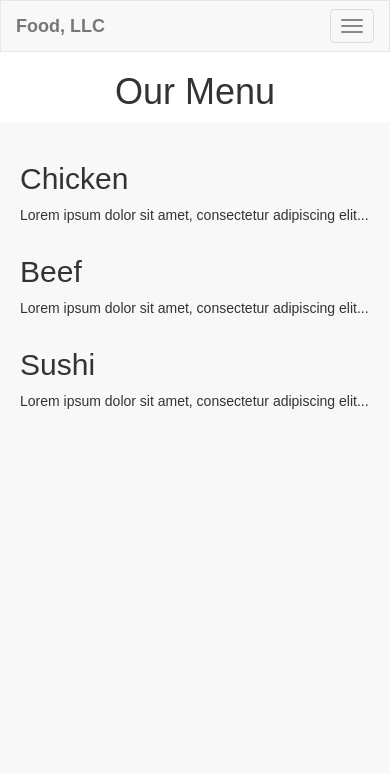
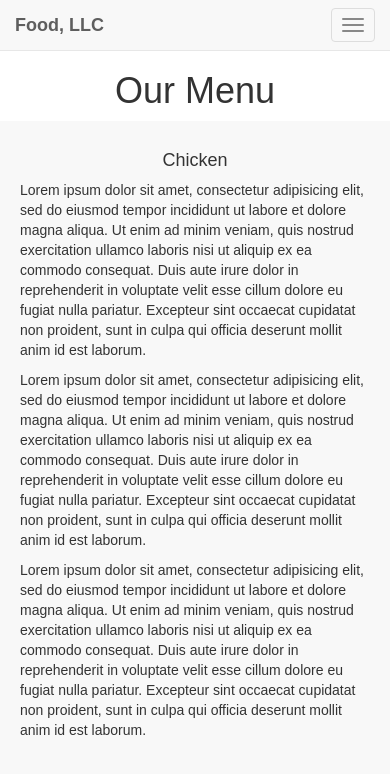
Before and after one commit to Alexlpub/module3-Solution, a plain HTML site: page index.html in a window 390 px wide. Drawn offline with nearby package versions, Linux system fonts and the light colour scheme.

Commit message:
Refactor index.html for improved structure and content
Updated meta charset to 'utf-8' and modified navbar and section structure for better responsiveness. Enhanced content descriptions for menu items.

```diff
--- a/index.html
+++ b/index.html
@@ -1,25 +1,27 @@
 <!DOCTYPE html>
 <html lang="en">
 <head>
-  <meta charset="UTF-8">
+  <meta charset="utf-8">
+  <meta http-equiv="X-UA-Compatible" content="IE=edge">
   <meta name="viewport" content="width=device-width, initial-scale=1">
+  <title>Food, LLC - Our Menu</title>
 
-  <title>Food, LLC</title>
-
-  <!-- Bootstrap CSS (via CDN) -->
+  <!-- Bootstrap 3.3.7 CSS (swap for your local Lecture25 copy if you prefer) -->
   <link rel="stylesheet" href="https://maxcdn.bootstrapcdn.com/bootstrap/3.3.7/css/bootstrap.min.css">
-
-  <!-- Custom CSS -->
+  <!-- Our styles -->
   <link rel="stylesheet" href="css/styles.css">
 </head>
 <body>
 
-  <!-- Navbar -->
-  <nav class="navbar navbar-default">
+  <!-- Navbar: static-top so it scrolls away with the page -->
+  <nav class="navbar navbar-default navbar-static-top">
     <div class="container-fluid">
-      <!-- Brand -->
       <div class="navbar-header">
-        <button type="button" class="navbar-toggle collapsed visible-xs" data-toggle="collapse" data-target="#menu-items">
+        <!-- Menu button: Bootstrap shows it only on xs (mobile) -->
+        <button type="button" class="navbar-toggle collapsed"
+                data-toggle="collapse" data-target="#menu-dropdown"
+                aria-expanded="false" aria-controls="menu-dropdown">
+          <span class="sr-only">Toggle navigation</span>
           <span class="icon-bar"></span>
           <span class="icon-bar"></span>
           <span class="icon-bar"></span>
@@ -27,9 +29,9 @@
         <a class="navbar-brand" href="#">Food, LLC</a>
       </div>
 
-      <!-- Mobile Menu -->
-      <div class="collapse navbar-collapse" id="menu-items">
-        <ul class="nav navbar-nav visible-xs">
+      <!-- Dropdown menu: full width on mobile, hidden entirely on sm/md/lg -->
+      <div id="menu-dropdown" class="collapse navbar-collapse hidden-sm hidden-md hidden-lg">
+        <ul class="nav navbar-nav menu-list">
           <li><a href="#">Chicken</a></li>
           <li><a href="#">Beef</a></li>
           <li><a href="#">Sushi</a></li>
@@ -38,36 +40,23 @@
     </div>
   </nav>
 
-  <!-- Page Heading -->
-  <div class="container">
-    <h1 class="text-center">Our Menu</h1>
-  </div>
+  <!-- Page heading, centered with a Bootstrap class -->
+  <h1 class="text-center">Our Menu</h1>
 
-  <!-- Tall Section -->
-  <div class="container tall-section">
+  <!-- Single really tall section using the Bootstrap grid -->
+  <div class="container-fluid">
     <div class="row">
-      <!-- Tablet/Desktop: split into two columns -->
-      <div class="col-xs-12 col-sm-6">
-        <h2>Chicken</h2>
-        <p>Lorem ipsum dolor sit amet, consectetur adipiscing elit...</p>
-      </div>
-      <div class="col-xs-12 col-sm-6">
-        <h2>Beef</h2>
-        <p>Lorem ipsum dolor sit amet, consectetur adipiscing elit...</p>
-      </div>
-    </div>
-    <div class="row">
-      <div class="col-xs-12">
-        <h2>Sushi</h2>
-        <p>Lorem ipsum dolor sit amet, consectetur adipiscing elit...</p>
+      <div class="col-xs-12 tall-section">
+        <h4 class="text-center">Chicken</h4>
+        <p>Lorem ipsum dolor sit amet, consectetur adipisicing elit, sed do eiusmod tempor incididunt ut labore et dolore magna aliqua. Ut enim ad minim veniam, quis nostrud exercitation ullamco laboris nisi ut aliquip ex ea commodo consequat. Duis aute irure dolor in reprehenderit in voluptate velit esse cillum dolore eu fugiat nulla pariatur. Excepteur sint occaecat cupidatat non proident, sunt in culpa qui officia deserunt mollit anim id est laborum.</p>
+        <p>Lorem ipsum dolor sit amet, consectetur adipisicing elit, sed do eiusmod tempor incididunt ut labore et dolore magna aliqua. Ut enim ad minim veniam, quis nostrud exercitation ullamco laboris nisi ut aliquip ex ea commodo consequat. Duis aute irure dolor in reprehenderit in voluptate velit esse cillum dolore eu fugiat nulla pariatur. Excepteur sint occaecat cupidatat non proident, sunt in culpa qui officia deserunt mollit anim id est laborum.</p>
+        <p>Lorem ipsum dolor sit amet, consectetur adipisicing elit, sed do eiusmod tempor incididunt ut labore et dolore magna aliqua. Ut enim ad minim veniam, quis nostrud exercitation ullamco laboris nisi ut aliquip ex ea commodo consequat. Duis aute irure dolor in reprehenderit in voluptate velit esse cillum dolore eu fugiat nulla pariatur. Excepteur sint occaecat cupidatat non proident, sunt in culpa qui officia deserunt mollit anim id est laborum.</p>
       </div>
     </div>
   </div>
 
-  <!-- jQuery (required for Bootstrap JS) -->
+  <!-- jQuery and Bootstrap JS (needed for the mobile menu button) -->
   <script src="https://ajax.googleapis.com/ajax/libs/jquery/1.12.4/jquery.min.js"></script>
-
-  <!-- Bootstrap JS -->
   <script src="https://maxcdn.bootstrapcdn.com/bootstrap/3.3.7/js/bootstrap.min.js"></script>
 </body>
 </html>
```
